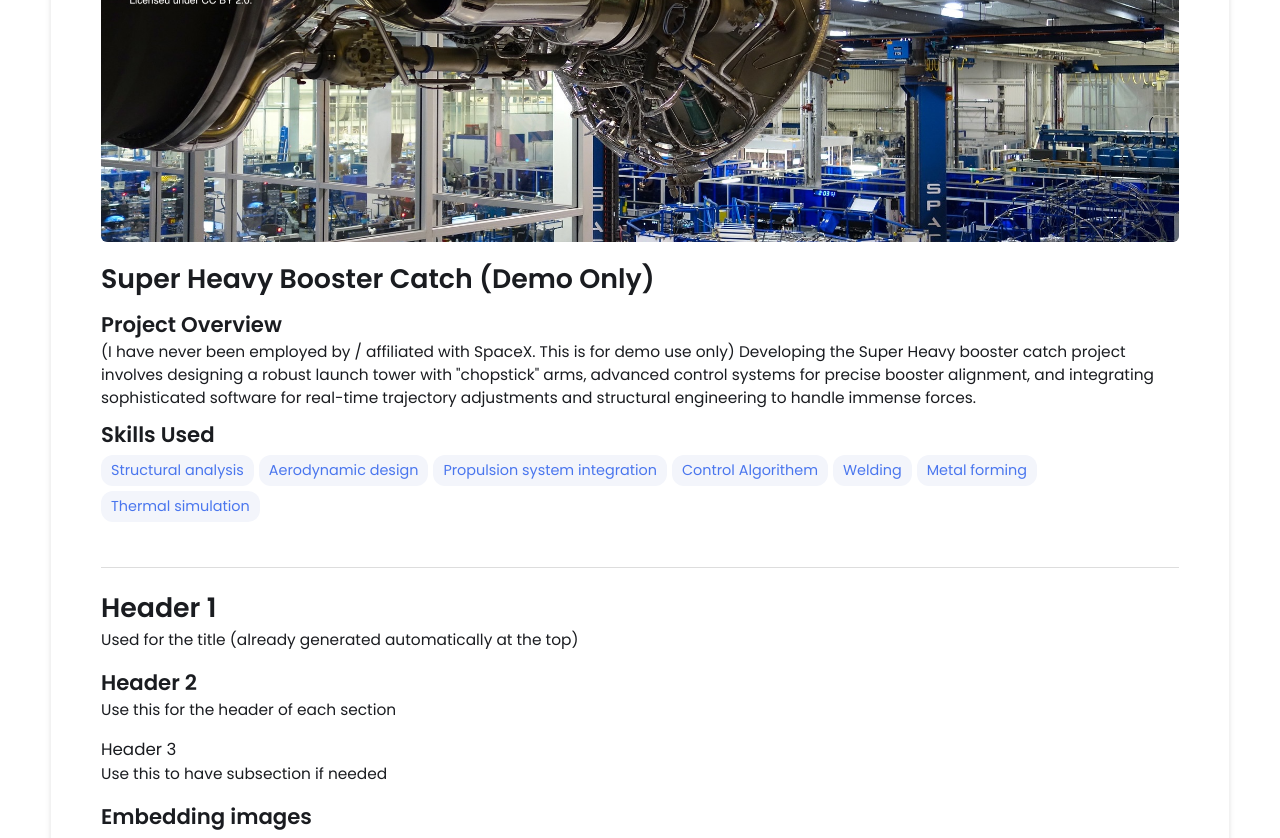
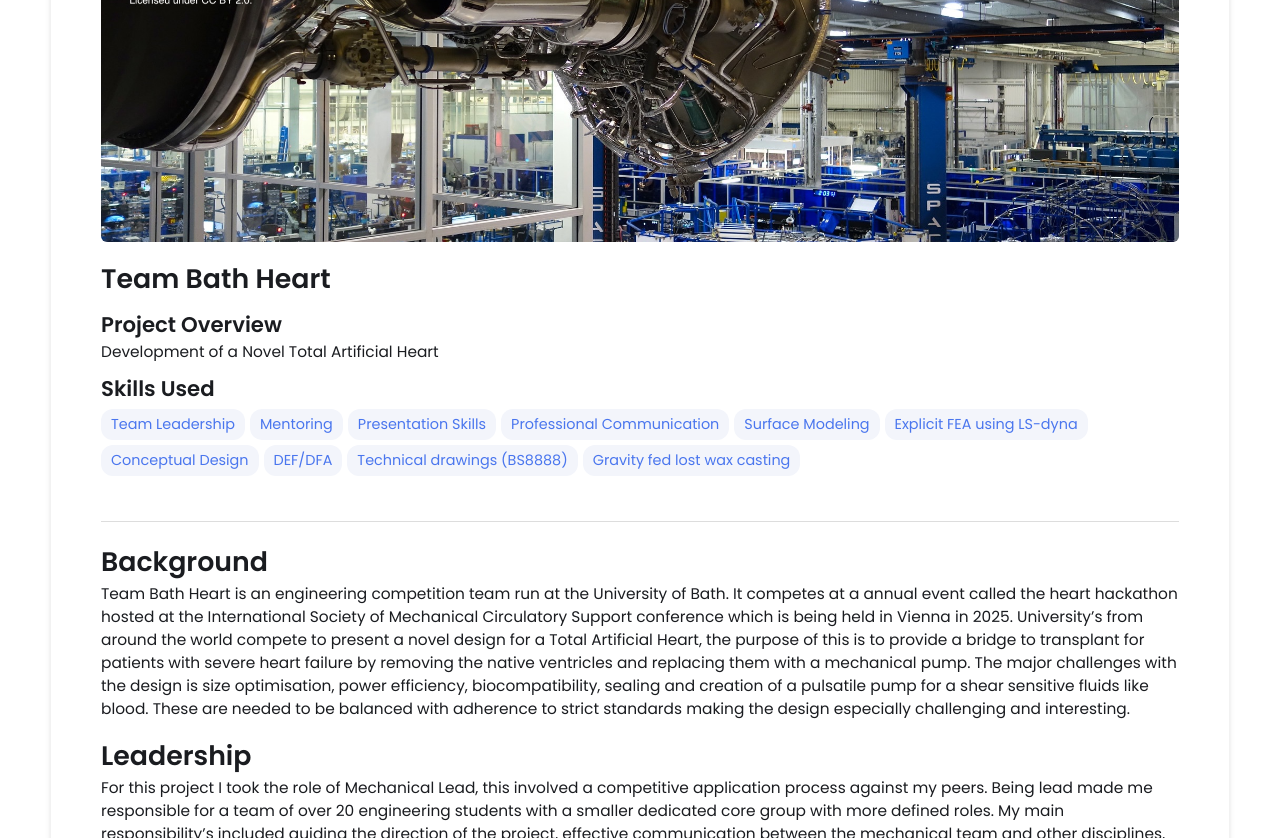
Before and after one commit to JJK3671/JJK3671.github.io, a Jekyll site: the page built from _projects/demo-project/index.md, in a window 1280 px wide and 1400 px high, scrolled down 248 px. Shown: the top 838 px of the window. Built offline with Jekyll 4.4.1, drawn with Linux system fonts in a browser that asks for light colours; some of the changed text lies outside the part shown; grey boxes are pictures that could not be loaded.

Commit message:
Update index.md

````diff
--- a/_projects/demo-project/index.md
+++ b/_projects/demo-project/index.md
@@ -1,112 +1,39 @@
 ---
 layout: post
-title: Super Heavy Booster Catch (Demo Only)
-description:  (I have never been employed by / affiliated with SpaceX. This is for demo use only)
-    Developing the Super Heavy booster catch project involves designing a robust launch tower with "chopstick" arms, advanced control systems for precise booster alignment, and integrating sophisticated software for real-time trajectory adjustments and structural engineering to handle immense forces.
+title: Team Bath Heart
+description:  Development of a Novel Total Artificial Heart
 skills:
-  - Structural analysis
-  - Aerodynamic design
-  - Propulsion system integration
-  - Control Algorithem
-  - Welding
-  - Metal forming
-  - Thermal simulation
+  - Team Leadership
+  - Mentoring
+  - Presentation Skills
+  - Professional Communication
+  - Surface Modeling
+  - Explicit FEA using LS-dyna
+  - Conceptual Design
+  - DEF/DFA
+  - Technical drawings (BS8888)
+  - Gravity fed lost wax casting
 
 main-image: /project2.jpg
 ---
 
 ---
-# Header 1
-Used for the title (already generated automatically at the top)
-## Header 2
-Use this for the header of each section
-### Header 3
-Use this to have subsection if needed
+# Background
+Team Bath Heart is an engineering competition team run at the University of Bath. It competes at a annual event called the heart hackathon hosted at the International Society of Mechanical Circulatory Support conference which is being held in Vienna in 2025. University's from around the world compete to present a novel design for a Total Artificial Heart, the purpose of this is to provide a bridge to transplant for patients with severe heart failure by removing the native ventricles and replacing them with a mechanical pump. The major challenges with the design is size optimisation, power efficiency, biocompatibility, sealing and creation of a pulsatile pump for a shear sensitive fluids like blood. These are needed to be balanced with adherence to strict standards making the design especially challenging and interesting.
+
+# Leadership
+For this project I took the role of Mechanical Lead, this involved a competitive application process against my peers. Being lead made me responsible for a team of over 20 engineering students with a smaller dedicated core group with more defined roles.  My main responsibility's included guiding the direction of the project, effective communication between the mechanical team and other disciplines, running weekly meetings to discuss updates and organise the urgent jobs. A smaller role was to be a face for the team, going to outreach events to encourage schoolchildren to gain an interest in engineering, running advertising, recruitment and interviews for new leadership roles within the team and presenting at conferences.
+
+# Conceptual Design
 
 
-## Embedding images
-### External images
-{% include image-gallery.html images="https://live.staticflickr.com/65535/52821641477_d397e56bc4_k.jpg, https://live.staticflickr.com/65535/52822650673_f074b20d90_k.jpg" height="400"%}
-<span style="font-size: 10px">"Starship Test Flight Mission" from https://www.flickr.com/photos/spacex/52821641477/</span>
-You can put in multiple entries. All images will be at a fixed height in the same row. With smaller window, they will switch to columns.
-
-### Embeed images
-{% include image-gallery.html images="project2.jpg" height="400" %}
-place the images in project folder/images then update the file path.
+# Ventricle Design
 
 
-## Embedding youtube video
-The second video has the autoplay on. copy and paste the 11-digit id found in the url link. <br>
-*Example* : https://www.youtube.com/watch?v={**MhVw-MHGv4s**}&ab_channel=engineerguy
-{% include youtube-video.html id="MhVw-MHGv4s" autoplay= "false"%}
-{% include youtube-video.html id="XGC31lmdS6s" autoplay = "true" %}
+# Testing
 
-you can also set up custom size by specifying the width (the aspect ratio has been set to 16/9). The default size is 560 pixels x 315 pixels.
+# Manufacture and Prototype
+### Ventricles
+### Mechanism
 
-The width of the video below. Regardless of initial width, all the videos is responsive and will fit within the smaller screen.
-{% include youtube-video.html id="tGCdLEQzde0" autoplay = "false" width= "900px" %}
-
-<br>
-
-## Adding a hozontal line
----
-
-## Starting a new line
-leave two spaces "  " at the end or enter <br>
-
-## Adding bold text
-this is how you input **bold text**
-
-## Adding italic text
-Italicized text is the *cat's meow*.
-
-## Adding ordered list
-1. First item
-2. Second item
-3. Third item
-4. Fourth item
-
-## Adding unordered list
-- First item
-- Second item
-- Third item
-- Fourth item
-
-## Adding code block
-```ruby
-def hello_world
-  puts "Hello, World!"
-end
-```
-
-```python
-def start()
-  print("time to start!")
-```
-
-```javascript
-let x = 1;
-if (x === 1) {
-  let x = 2;
-  console.log(x);
-}
-console.log(x);
-
-```
-
-## Adding external links
-[Wikipedia](https://en.wikipedia.org)
-
-
-## Adding block quote
-> A blockquote would look great if you need to highlight something
-
-
-## Adding table
-
-| Header 1 | Header 2 |
-|----------|----------|
-| Row 1, Col 1 | Row 1, Col 2 |
-| Row 2, Col 1 | Row 2, Col 2 |
-
-make sure to leave aline betwen the table and the header
+# Presentations
````
